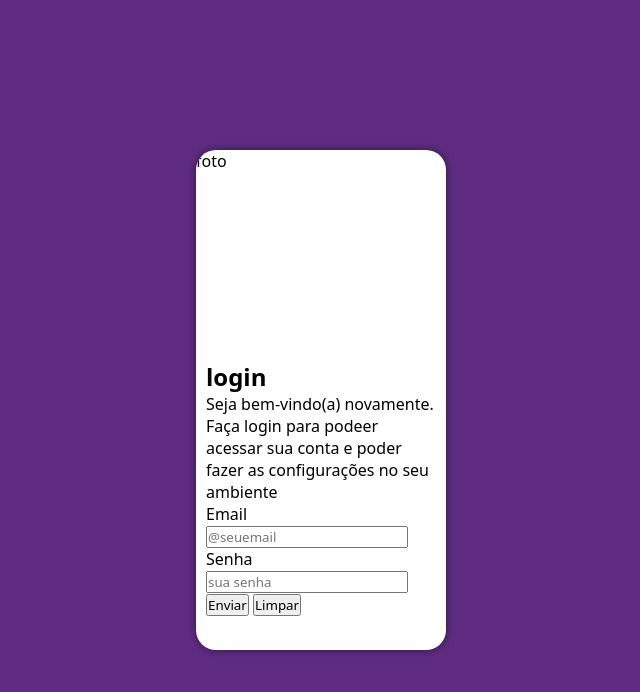
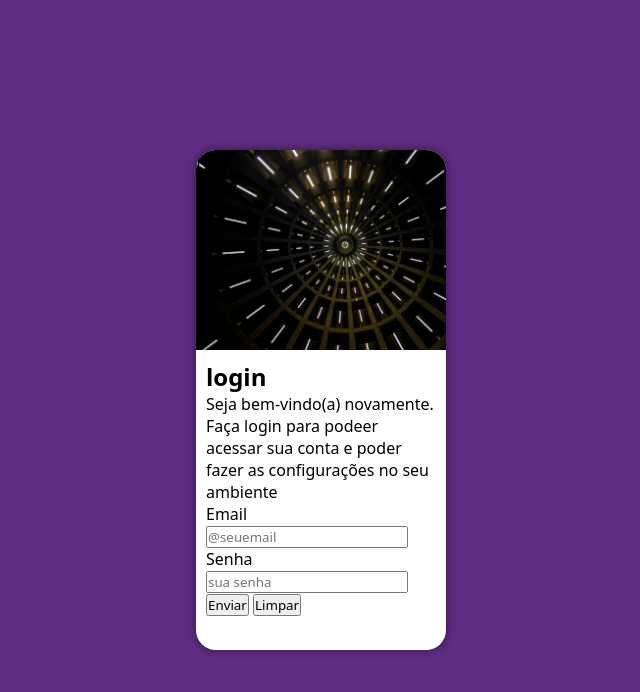
Before and after one commit to Evertonferreira02/Projeto-login, a plain HTML site: page index.html in a window 1280 px wide. Shown: the whole page, without its empty margins (319-959 px from the left). Drawn offline with Linux system fonts and the light colour scheme; files that its build step writes are made by us from their sources.

Commit message:
fiz alguns ajustes

```diff
--- a/imagens/estilos/style.css
+++ b/estilos/style.css
@@ -42,7 +42,7 @@ section#login{
 
 section#login > div#imagem{
     display: block;
-    background: url(../pexels-francesco-ungaro-96381.jpg) no-repeat;
+    background: url(../imagens/imagem001.jpg) no-repeat;
     background-size: cover;
     background-position: left bottom;
     height: 200px;
```
Also changed, not shown: imagens/imagem001.jpg (renamed from imagens/pexels-francesco-ungaro-96381.jpg).
